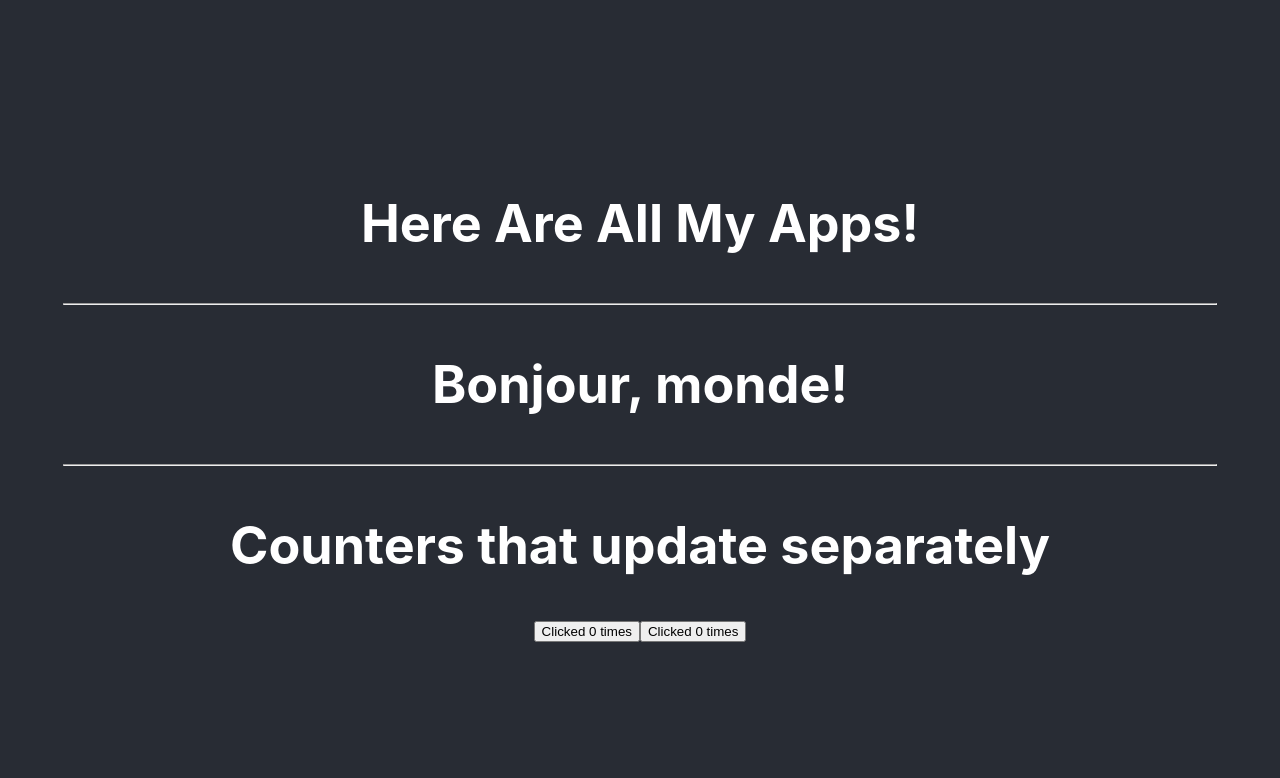
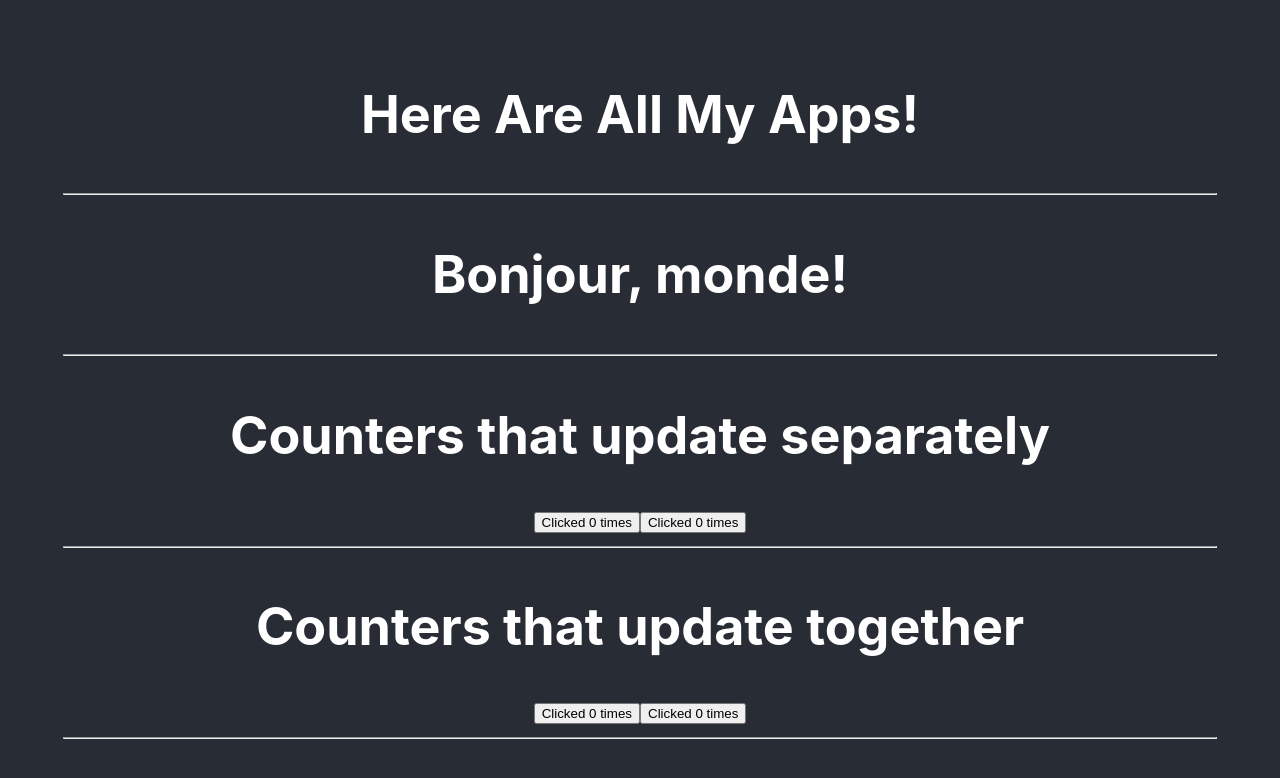
Before and after one commit to tomwhartung/always_learning_javascript, a React (Create React App) app in the folder reactjs/projects/my-quick-start-app/: page / in a window 1280 px wide. Shown: the top 778 px of the page. Built offline with nearby package versions, Linux system fonts and the light colour scheme.

Commit message:
Updated App.js , renaming the "MyButton" component to "IndependentButton" and adding a new app "MyCountTotalClicksApp" to App.js that uses a new "ControlledButton" component.

```diff
--- a/reactjs/projects/my-quick-start-app/src/App.js
+++ b/reactjs/projects/my-quick-start-app/src/App.js
@@ -14,6 +14,9 @@ function AllMyApps() {
         <BonjourApp />
         <hr />
         <MyStateApp />
+        <hr />
+        <MyCountTotalClicksApp />
+        <hr />
       </header>
     </div>
   );
@@ -31,14 +34,14 @@ function MyStateApp() {
   return (
     <div className="App">
       <h1>Counters that update separately</h1>
-      <MyButton />
-      <MyButton />
+      <IndependentButton />
+      <IndependentButton />
     </div>
   );
 }
 
-// MyButton: button that counts how many times it's been clicked
-function MyButton() {
+// IndependentButton: button that counts how many times it's been clicked
+function IndependentButton() {
   const [count, setCount] = useState(0);
 
   function handleClick() {
@@ -46,7 +49,37 @@ function MyButton() {
   }
 
   return (
-    <button onClick={handleClick}>
+    <button
+      onClick={handleClick}
+      className="independent-button">
+      Clicked {count} times
+    </button>
+  );
+}
+
+// MyCountTotalClicksApp: demonstrates how to lift state up
+function MyCountTotalClicksApp() {
+  const [count, setCount] = useState(0);
+
+  function handleClick() {
+    setCount(count + 1);
+  }
+  return (
+    <div className="App">
+      <h1>Counters that update together</h1>
+      <ControlledButton count={count} onClick={handleClick} />
+      <ControlledButton count={count} onClick={handleClick} />
+    </div>
+  );
+}
+
+// ControlledButton: button controlled by props
+function ControlledButton({ count, onClick }) {
+
+  return (
+    <button
+      onClick={onClick}
+      className="controlled-button">
       Clicked {count} times
     </button>
   );
```
